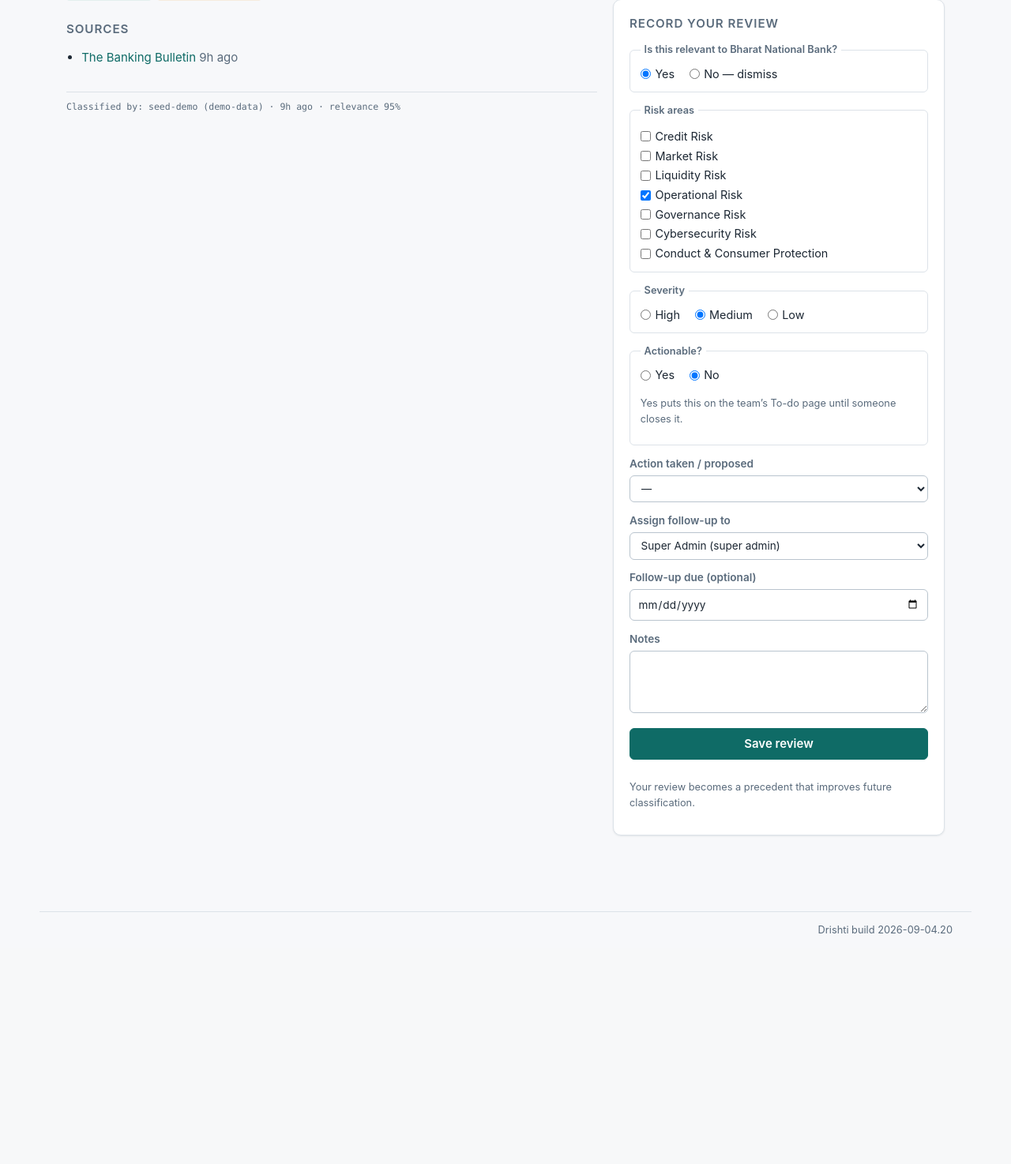
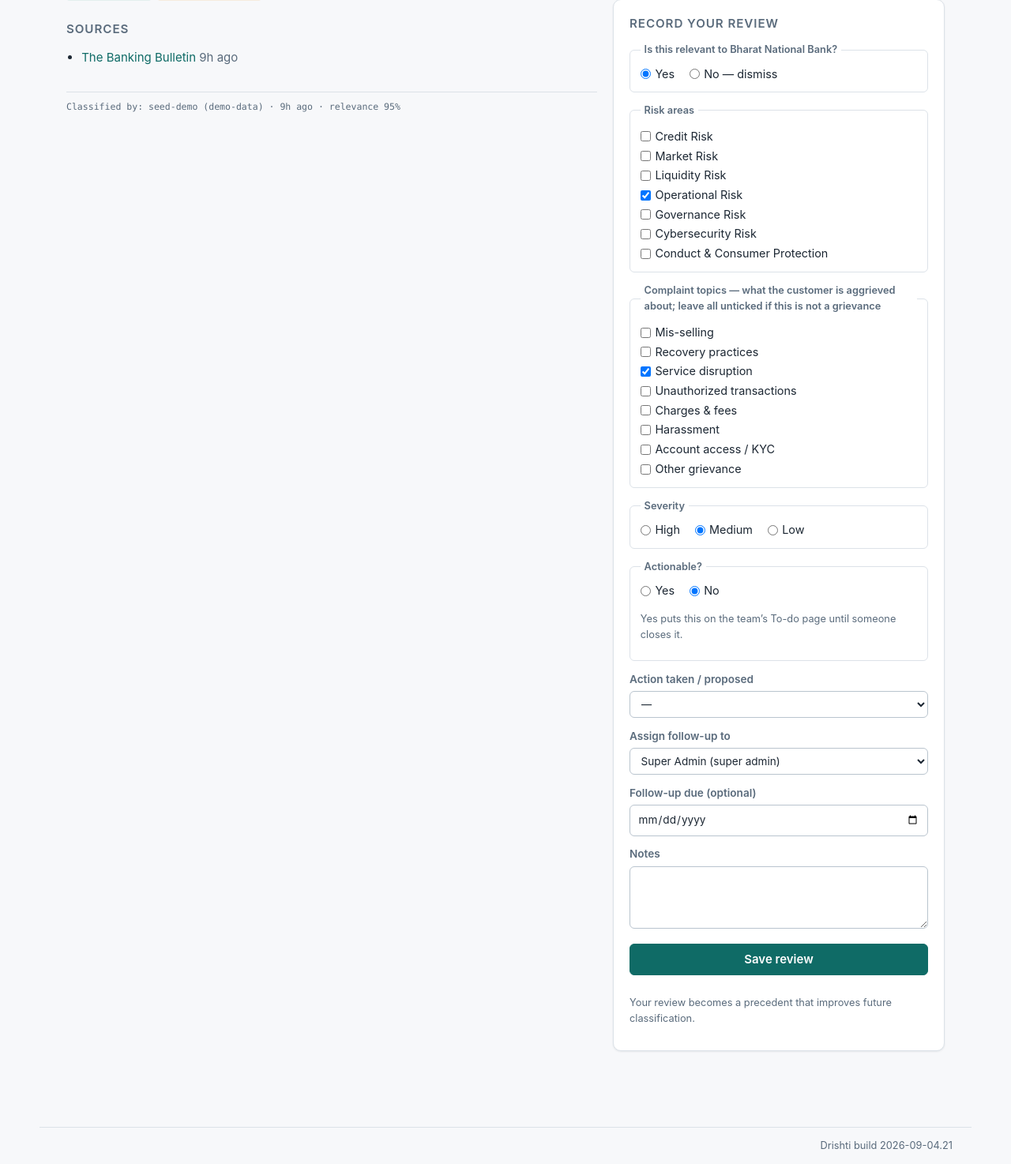
Before and after one commit to anuragbnohar/Suchak, a FastAPI app: page /item/1 in a window 1280 px wide. Shown: the part 361-1835 px from the top of the page at 79% size. Before the commit the page ends 1543 px from the top, so only its background shows below. Run offline with FastAPI, Linux system fonts and the light colour scheme; the visitor is signed in with stand-in values (Sample User, id 1); data comes from the database, SQL or seed files in the repository; data that the repository does not hold is empty.

Commit message:
Reviewers can correct an item's complaint categories
The complaint topics were the one part of the verdict a reviewer could
not touch. The review form now carries a complaint-topic checklist,
pre-ticked with the current categories; saving the review stores the
ruling beside the classifier's own list, never over it, following the
same reviewer-wins pattern as severity and risk areas. Unticking every
box rules the item not a grievance.

The correction wins everywhere topics are read: the item page (which
also notes what the classifier had suggested), the Social media tab's
counts and topic filter, the RD cards' grievance tiles, the queue's
complaint filter, and Insights. Review history records the topics of
each ruling, so a later reviewer sees what earlier ones chose.

Co-Authored-By: Claude Fable 5 <noreply@anthropic.com>
Claude-Session: https://claude.ai/code/session_012Jfaecm5wbpqp6Q6ELhSuq

```diff
--- a/app/db.py
+++ b/app/db.py
@@ -72,6 +72,7 @@ CREATE TABLE IF NOT EXISTS items (
     review_relevant   INTEGER,
     review_severity   TEXT,
     review_risk_areas TEXT,
+    review_complaint_topics TEXT,
     review_actionable INTEGER,
     review_action     TEXT,
     review_notes      TEXT,
@@ -101,6 +102,7 @@ CREATE TABLE IF NOT EXISTS reviews (
     relevant   INTEGER,
     severity   TEXT,
     risk_areas TEXT NOT NULL DEFAULT '[]',
+    complaint_topics TEXT NOT NULL DEFAULT '[]',
     actionable INTEGER,
     action     TEXT,
     notes      TEXT
@@ -220,6 +222,10 @@ MIGRATIONS = [
     # Attached sources carry their own trust tier, so the queue's trusted
     # filter can find a story whose trusted report arrived second.
     ("item_sources", "source_tier", "TEXT NOT NULL DEFAULT ''"),
+    # A reviewer's correction of the complaint categories. NULL = no
+    # ruling (the classifier's list shows); '[]' = ruled not a grievance.
+    ("items", "review_complaint_topics", "TEXT"),
+    ("reviews", "complaint_topics", "TEXT NOT NULL DEFAULT '[]'"),
 ]
 
 
--- a/app/insights.py
+++ b/app/insights.py
@@ -102,11 +102,14 @@ def grievances_for(db, entity_id: int) -> list[dict]:
     (generic, venting, duplicate...) are excluded -- a pattern built on
     noise is worse than no pattern."""
     rows = q(db,
-             "SELECT id, title, snippet, published_at, complaint_topics,"
+             "SELECT id, title, snippet, published_at,"
+             " COALESCE(review_complaint_topics, complaint_topics, '[]')"
+             "   AS complaint_topics,"
              " COALESCE(review_severity, severity) AS sev"
              " FROM items WHERE entity_id = ? AND source_type = 'social'"
              " AND gated_out = 0 AND status != 'new'"
-             " AND complaint_topics IS NOT NULL AND complaint_topics != '[]'"
+             " AND COALESCE(review_complaint_topics, complaint_topics, '[]')"
+             "     != '[]'"
              " AND set_aside IS NULL"
              " ORDER BY COALESCE(published_at, '') DESC LIMIT ?",
              (entity_id, MAX_GRIEVANCES))
--- a/app/main.py
+++ b/app/main.py
@@ -135,7 +135,7 @@ app.mount("/static", StaticFiles(directory=BASE_DIR / "static"), name="static")
 # debugging rounds -- the fix on GitHub, the report from an old copy on
 # disk -- so the running build identifies itself where a screenshot
 # always includes it. Bump on every user-visible change.
-APP_BUILD = "2026-09-04.20"
+APP_BUILD = "2026-09-04.21"
 
 # Templates load once, at startup, like the Python code. With live
 # reloading, extracting an update ZIP over a RUNNING app served new
@@ -207,6 +207,19 @@ def prep_item(row) -> dict:
     d["actionability_label"] = taxonomy.ACTIONABILITY_LABELS.get(
         d.get("actionability") or "", d.get("actionability") or "")
     d["source_type_label"] = taxonomy.SOURCE_TYPE_LABELS.get(d.get("source_type") or "news")
+    # A reviewer's correction of the complaint categories wins everywhere
+    # topics are read -- tiles, filters, Insights -- while the
+    # classifier's own list stays visible on the item page. NULL means no
+    # ruling; a stored empty list means "ruled not a grievance".
+    d["complaint_topics_model"] = d.get("complaint_topics") or []
+    raw_rct = d.get("review_complaint_topics")
+    try:
+        d["review_complaint_topics"] = (json.loads(raw_rct)
+                                        if raw_rct is not None else None)
+    except (TypeError, ValueError):
+        d["review_complaint_topics"] = None
+    if d["review_complaint_topics"] is not None:
+        d["complaint_topics"] = d["review_complaint_topics"]
     # a reviewer's correction wins over the classifier's verdict, for the
     # risk areas exactly as for the severity
     d["severity_shown"] = d.get("review_severity") or d.get("severity") or "low"
@@ -392,9 +405,11 @@ def queue(request: Request):
                          "    WHERE ts.item_id = i.id"
                          "      AND ts.source_tier IN ('official','trusted')))")
         if complaints or topic:
-            where.append("i.complaint_topics != '[]'")
+            where.append("COALESCE(i.review_complaint_topics, i.complaint_topics,"
+                         " '[]') != '[]'")
         if topic:
-            where.append("i.complaint_topics LIKE ?")
+            where.append("COALESCE(i.review_complaint_topics, i.complaint_topics,"
+                         " '[]') LIKE ?")
             params.append(f'%"{topic}"%')
 
         rows = q(
@@ -495,6 +510,10 @@ def _review_history(db, item_id: int) -> list[dict]:
             d["risk_areas"] = json.loads(d["risk_areas"] or "[]")
         except (TypeError, ValueError):
             d["risk_areas"] = []
+        try:
+            d["complaint_topics"] = json.loads(d["complaint_topics"] or "[]")
+        except (TypeError, ValueError, KeyError):
+            d["complaint_topics"] = []
         d["changes"] = _review_changes(prev, d) if prev else []
         d["first"] = prev is None
         out.append(d)
@@ -623,6 +642,8 @@ async def item_review(request: Request, item_id: int):
         if severity not in taxonomy.SEVERITIES:
             severity = None
         risk_areas = [a for a in form.getlist("risk_areas") if a in taxonomy.RISK_AREAS]
+        topics = [t for t in form.getlist("complaint_topics")
+                  if t in taxonomy.COMPLAINT_TOPICS]
         action = form.get("action") or None
         if action not in taxonomy.ACTIONS:
             action = None
@@ -631,18 +652,20 @@ async def item_review(request: Request, item_id: int):
         now = datetime.now(timezone.utc).isoformat(timespec="seconds")
 
         x(db, "UPDATE items SET status=?, reviewed_by=?, reviewed_at=?, review_relevant=?,"
-              " review_severity=?, review_risk_areas=?, review_actionable=?, review_action=?,"
+              " review_severity=?, review_risk_areas=?, review_complaint_topics=?,"
+              " review_actionable=?, review_action=?,"
               " review_notes=? WHERE id=?",
           (status, user["id"], now, relevant, severity, json.dumps(risk_areas),
-           actionable, action, notes, item_id))
+           json.dumps(topics), actionable, action, notes, item_id))
 
         # The items row holds the CURRENT verdict, which the queue, dashboards
         # and learning loop read. This table holds every verdict ever recorded,
         # so a later reviewer can never erase who said what before them.
         x(db, "INSERT INTO reviews (item_id, user_id, created_at, relevant, severity,"
-              " risk_areas, actionable, action, notes) VALUES (?,?,?,?,?,?,?,?,?)",
+              " risk_areas, complaint_topics, actionable, action, notes)"
+              " VALUES (?,?,?,?,?,?,?,?,?,?)",
           (item_id, user["id"], now, relevant, severity, json.dumps(risk_areas),
-           actionable, action, notes))
+           json.dumps(topics), actionable, action, notes))
 
         # The review decides whether follow-up is owed; the To-do page tracks
         # whether it has happened. COALESCE keeps an existing action's state,
--- a/app/templates/item.html
+++ b/app/templates/item.html
@@ -40,6 +40,10 @@
     <div class="chip-row">
       {% for area in item.risk_areas_shown %}<span class="area-chip">{{ area }}</span>{% endfor %}
       {% for t in item.complaint_topics %}<span class="topic-chip">✉ {{ t }}</span>{% endfor %}
+      {% if item.review_complaint_topics is not none
+            and item.review_complaint_topics != item.complaint_topics_model %}
+      <span class="meta-dim small">(classifier suggested: {{ item.complaint_topics_model | join(', ') or 'none' }})</span>
+      {% endif %}
       {% for f in item.factor_matches %}<span class="factor-chip">⚑ {{ f }}</span>{% endfor %}
     </div>
 
@@ -123,6 +127,9 @@
           {% if r.risk_areas %}
           <div class="chip-row rev-chips">{% for a in r.risk_areas %}<span class="area-chip">{{ a }}</span>{% endfor %}</div>
           {% endif %}
+          {% if r.complaint_topics %}
+          <div class="chip-row rev-chips">{% for t in r.complaint_topics %}<span class="topic-chip">✉ {{ t }}</span>{% endfor %}</div>
+          {% endif %}
           {% if r.action %}<p class="rev-action">Action: <strong>{{ r.action }}</strong></p>{% endif %}
           {% if not r.first %}
             {% if r.changes %}
@@ -190,6 +197,15 @@
           {% endfor %}
         </fieldset>
         <fieldset>
+          <legend>Complaint topics <span class="meta-dim">— what the customer is aggrieved about; leave all unticked if this is not a grievance</span></legend>
+          {% for t in taxonomy.COMPLAINT_TOPICS %}
+          <label class="check"><input type="checkbox" name="complaint_topics" value="{{ t }}"
+            {% if (item.review_complaint_topics is not none and t in item.review_complaint_topics)
+                  or (item.review_complaint_topics is none and t in item.complaint_topics) %}checked{% endif %}>
+            {{ t }}</label>
+          {% endfor %}
+        </fieldset>
+        <fieldset>
           <legend>Severity</legend>
           {% for sev in taxonomy.SEVERITIES %}
           <label><input type="radio" name="severity" value="{{ sev }}"
```
